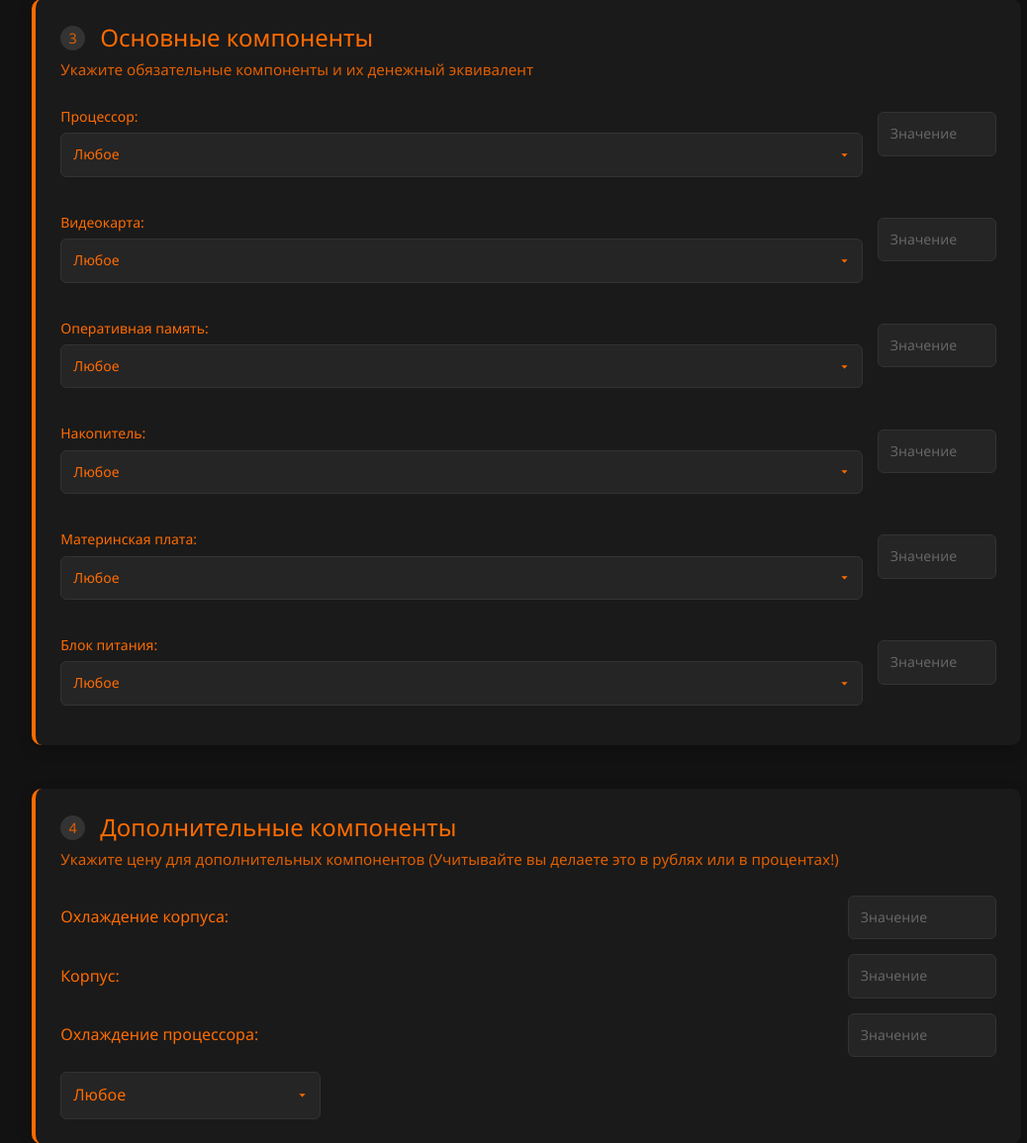
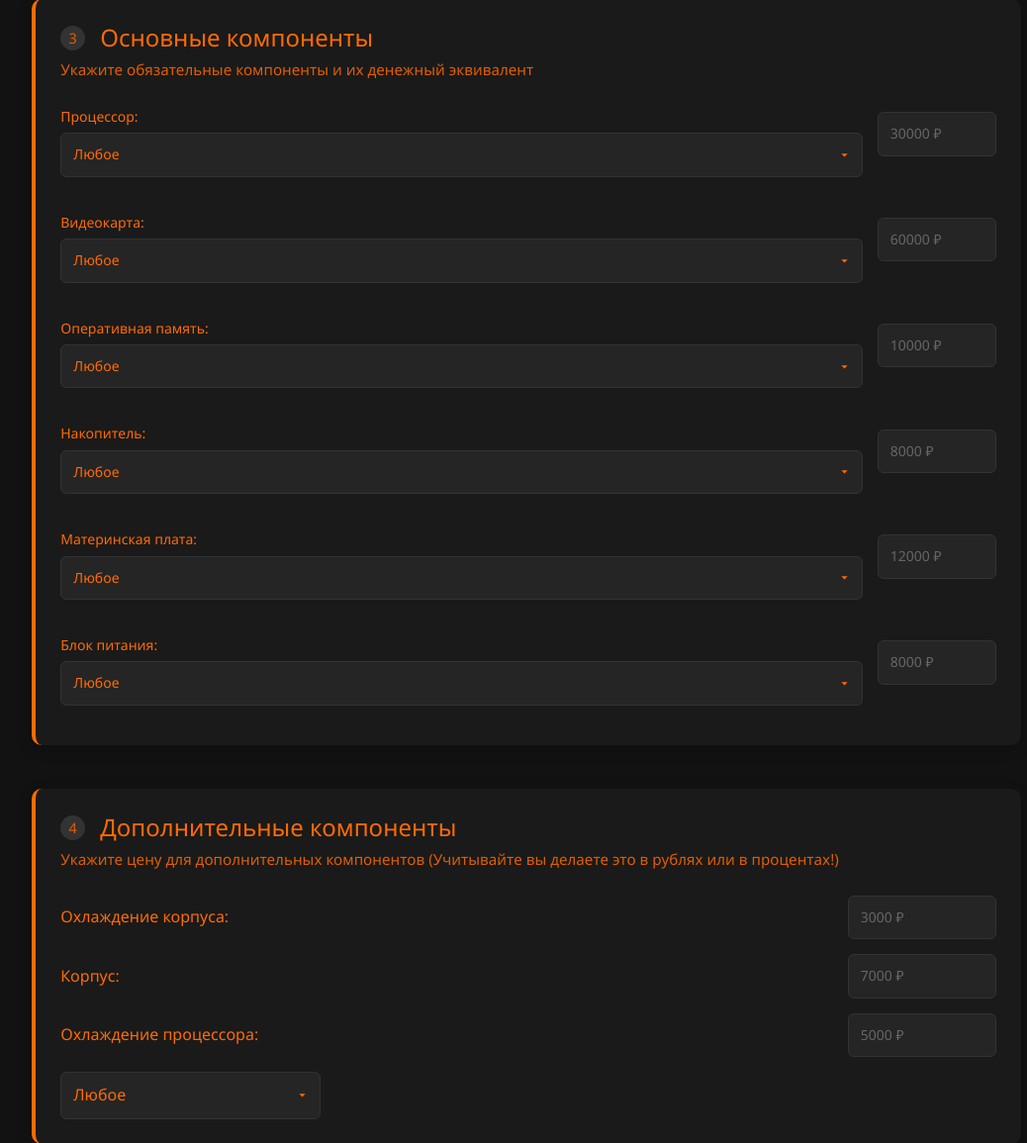
Before and after one commit to JokerJmoker/YP_Project_2025, a Flask app: template app/templates/configurator/index.html in a window 1280 px wide. Shown: the part 1974-3129 px from the top of the page at 99% size, without its empty margins (108-1146 px from the left). Run offline with Flask 3, Linux system fonts and the light colour scheme; a user stored in the database is signed in; tables that the repository leaves empty hold one stand-in row (values such as "Sample post"); the template is opened without the code that fills it: most values are stand-ins (such as "Sample title", 1, 10 or a date in 2020); grey boxes marked "Sample" are stand-in pictures; parts of the project's set-up code (start-up, migrations or seed data) failed here and were passed over; some libraries are stand-ins or nearby versions.

Commit message:
еще немного

```diff
--- a/app/templates/configurator/index.html
+++ b/app/templates/configurator/index.html
@@ -240,7 +240,7 @@
                             </select>
                         </div>
                         <div class="requirements-value">
-                            <input type="text" id="cpuValue" class="value-input" placeholder="Значение">
+                            <input type="text" id="cpuValue" class="value-input" placeholder="25% (или 30000 ₽)">
                         </div>
                     </div>
                     <div class="requirements-row custom-component-row" id="cpuCustomRow" style="display: none;">
@@ -259,7 +259,7 @@
                             </select>
                         </div>
                         <div class="requirements-value">
-                            <input type="text" id="gpuValue" class="value-input" placeholder="Значение">
+                            <input type="text" id="gpuValue" class="value-input" placeholder="35% (или 60000 ₽)">
                         </div>
                     </div>
                     <div class="requirements-row custom-component-row" id="gpuCustomRow" style="display: none;">
@@ -278,7 +278,7 @@
                             </select>
                         </div>
                         <div class="requirements-value">
-                            <input type="text" id="ramValue" class="value-input" placeholder="Значение">
+                            <input type="text" id="ramValue" class="value-input" placeholder="8% (или 10000 ₽)">
                         </div>
                     </div>
                     <div class="requirements-row custom-component-row" id="ramCustomRow" style="display: none;">
@@ -297,7 +297,7 @@
                             </select>
                         </div>
                         <div class="requirements-value">
-                            <input type="text" id="storageValue" class="value-input" placeholder="Значение">
+                            <input type="text" id="storageValue" class="value-input" placeholder="7% (или 8000 ₽)">
                         </div>
                     </div>
                     <div class="requirements-row custom-component-row" id="storageCustomRow" style="display: none;">
@@ -315,7 +315,7 @@
                             </select>
                         </div>
                         <div class="requirements-value">
-                            <input type="text" id="motherboardValue" class="value-input" placeholder="Значение">
+                            <input type="text" id="motherboardValue" class="value-input" placeholder="8% (или 12000 ₽)">
                         </div>
                     </div>
                     <div class="requirements-row custom-component-row" id="motherboardCustomRow" style="display: none;">
@@ -333,7 +333,7 @@
                             </select>
                         </div>
                         <div class="requirements-value">
-                            <input type="text" id="psuValue" class="value-input" placeholder="Значение">
+                            <input type="text" id="psuValue" class="value-input" placeholder="7% (или 8000 ₽)">
                         </div>
                     </div>
                     <div class="requirements-row custom-component-row" id="psuCustomRow" style="display: none;">
@@ -380,7 +380,7 @@
                             <label>Охлаждение корпуса:</label>
                         </div>
                         <div class="additional-value">
-                            <input type="text" id="coolingValue" class="value-input" placeholder="Значение">
+                            <input type="text" id="coolingValue" class="value-input" placeholder="3% (или 3000 ₽)">
                         </div>
                     </div>
 
@@ -389,7 +389,7 @@
                             <label>Корпус:</label>
                         </div>
                         <div class="additional-value">
-                            <input type="text" id="caseValue" class="value-input" placeholder="Значение">
+                            <input type="text" id="caseValue" class="value-input" placeholder="5% (или 7000 ₽)">
                         </div>
                     </div>
 
@@ -398,7 +398,7 @@
                             <label>Охлаждение процессора:</label>
                         </div>
                         <div class="additional-value">
-                            <input type="text" id="cpuCoolerValue" class="value-input" placeholder="Значение">
+                            <input type="text" id="cpuCoolerValue" class="value-input" placeholder="2% (или 5000 ₽)">
                         </div>
                     </div>
                     <div class="additional-value">
@@ -414,6 +414,60 @@
                 </div>
             </div>
         </section>
+
+        <script>
+        document.addEventListener('DOMContentLoaded', function() {
+            // Получаем радио-кнопки выбора метода расчета
+            const budgetRub = document.getElementById('budgetRub');
+            const budgetPercent = document.getElementById('budgetPercent');
+
+            // Все поля ввода значений
+            const valueInputs = document.querySelectorAll('.value-input');
+
+            // Исходные значения placeholder'ов
+            const originalPlaceholders = {};
+            valueInputs.forEach(input => {
+                originalPlaceholders[input.id] = input.placeholder;
+            });
+
+            // Функция обновления placeholder
+            function updatePlaceholders() {
+                const isPercentage = budgetPercent.checked;
+
+                valueInputs.forEach(input => {
+                    const parts = originalPlaceholders[input.id].split(' (или ');
+                    if (parts.length === 2) {
+                        input.placeholder = isPercentage
+                            ? parts[0] // процентная часть
+                            : parts[1].replace(')', ''); // ценовая часть
+                    }
+                });
+            }
+
+            // Инициализация при загрузке
+            if (budgetRub && budgetPercent) {
+                // Устанавливаем обработчики событий
+                budgetRub.addEventListener('change', updatePlaceholders);
+                budgetPercent.addEventListener('change', updatePlaceholders);
+
+                // Вызываем сразу при загрузке
+                updatePlaceholders();
+            }
+
+            // Обработка кастомных компонентов
+            const selects = document.querySelectorAll('.component-select');
+            selects.forEach(select => {
+                select.addEventListener('change', function() {
+                    const componentType = this.id.replace('Select', '');
+                    const customRow = document.getElementById(`${componentType}CustomRow`);
+                    if (customRow) {
+                        customRow.style.display = this.value === 'custom' ? 'flex' : 'none';
+                    }
+                });
+            });
+        });
+        </script>
+
     </main>
 
     <footer class="configurator-footer">
```
